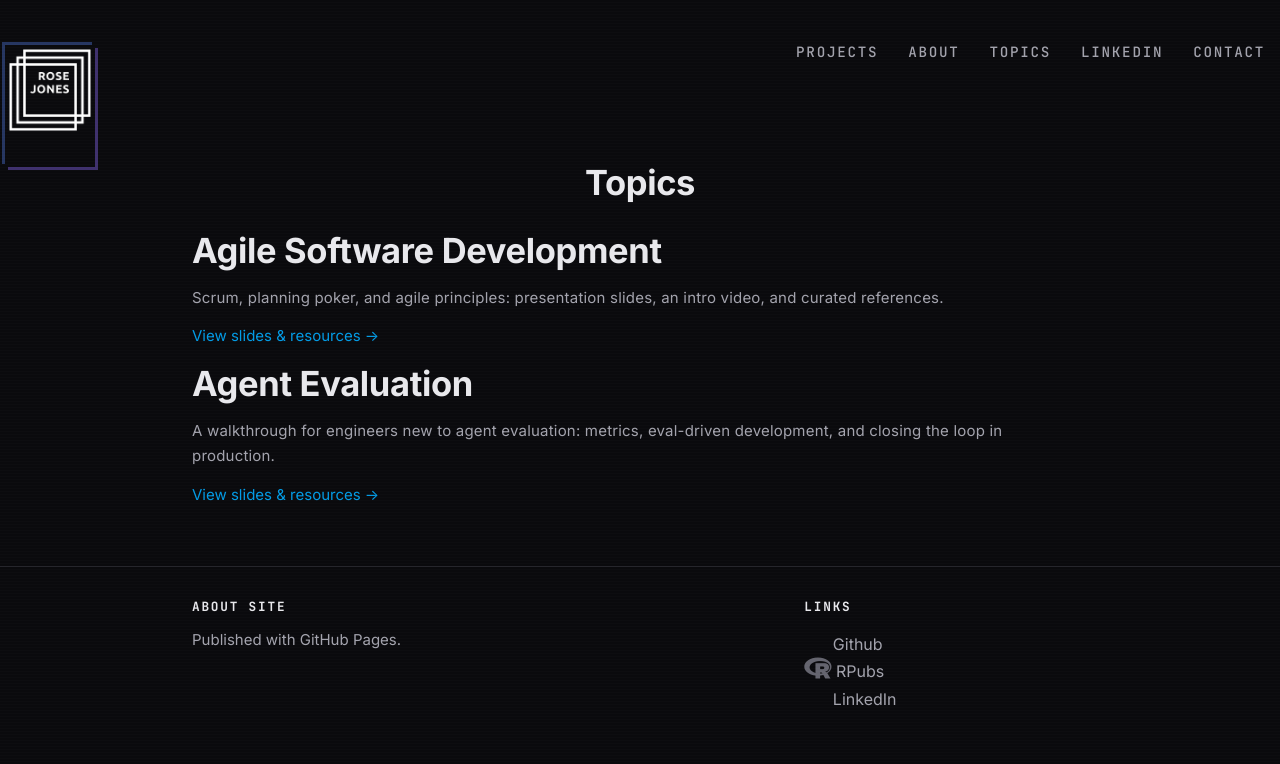
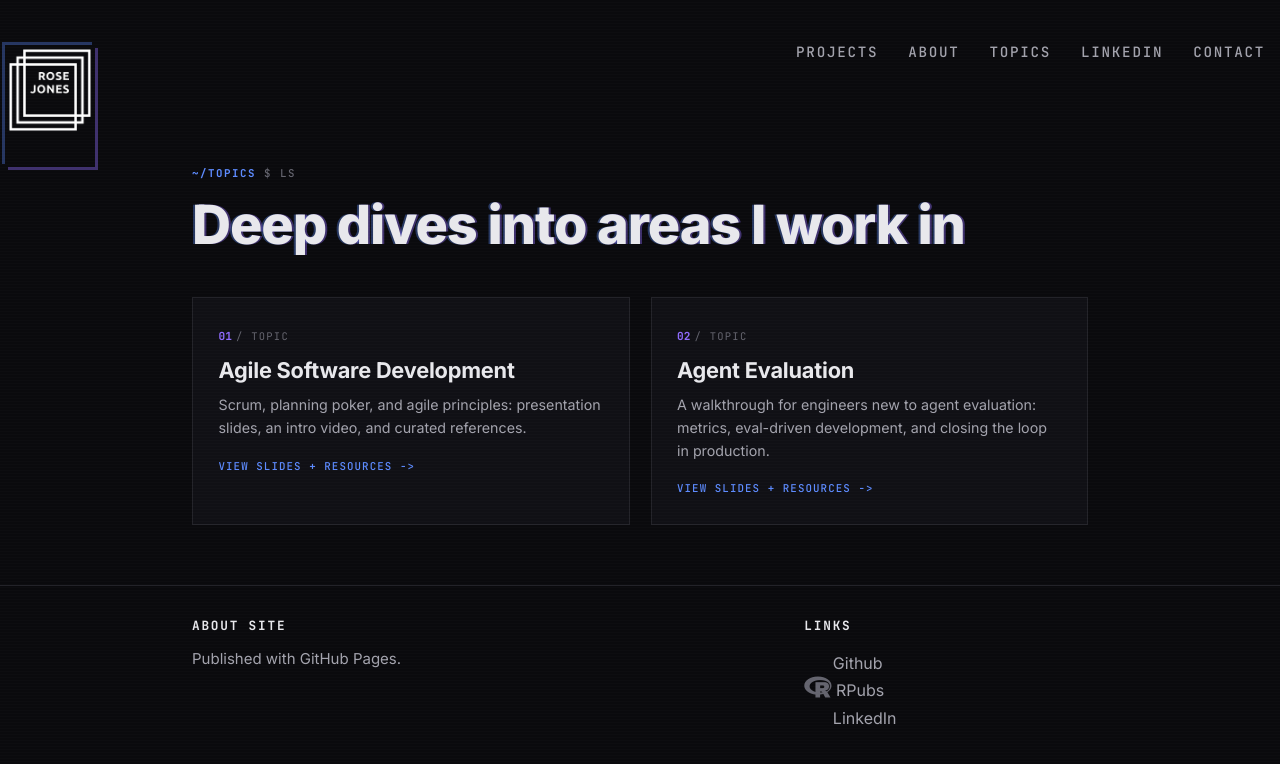
Before and after one commit to roseejones/roseejones.github.io, a Jekyll site: the page built from topics.html, in a window 1280 px wide. Shown: the top 764 px of the page. Built offline with Jekyll 4.4.1, drawn with Linux system fonts in a browser that asks for light colours; nearby versions of some CDN libraries.

Commit message:
feat: tile grids for topics and projects, restyle modal, dedupe projects page

```diff
--- a/topics.html
+++ b/topics.html
@@ -2,15 +2,19 @@
 layout: not_homepage
 ---
 
-<div class="container about_section">
-    <h1 class="heading center" style="margin-bottom: 2rem;">Topics</h1>
+<div class="container">
+    <header class="page-head">
+        <p class="kicker"><span class="path">~/topics</span> $ ls</p>
+        <h1 class="page-title">Deep dives into areas I work in</h1>
+    </header>
 
-    <div class="topics_wrapper">
+    <div class="tile-grid">
         {% for topic in site.data.topics %}
-        <a class="topic_card" href="{{ topic.url }}">
-            <h4 class="heading">{{ topic.title }}</h4>
-            <p class="about_paragraph">{{ topic.description }}</p>
-            <span class="topic_link">View slides &amp; resources &rarr;</span>
+        <a class="tile" href="{{ topic.url }}">
+            <span class="tile-no">0{{ forloop.index }}</span> <span class="tile-tag">/ topic</span>
+            <h2 class="tile-title">{{ topic.title }}</h2>
+            <p class="tile-desc">{{ topic.description }}</p>
+            <span class="tile-link">view slides + resources -&gt;</span>
         </a>
         {% endfor %}
     </div>
```
Also changed, not shown: _includes/project_box.html (+9 -12 lines), projects.html (+12 -5 lines), projects/index.html (deleted, +0 -25 lines).
